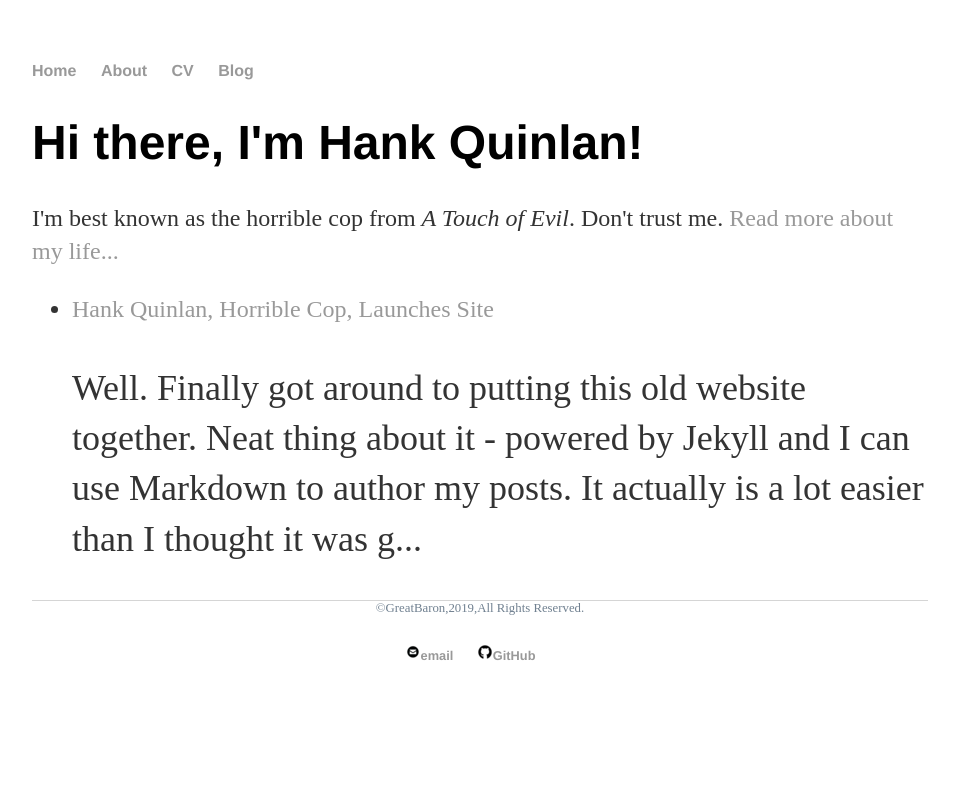
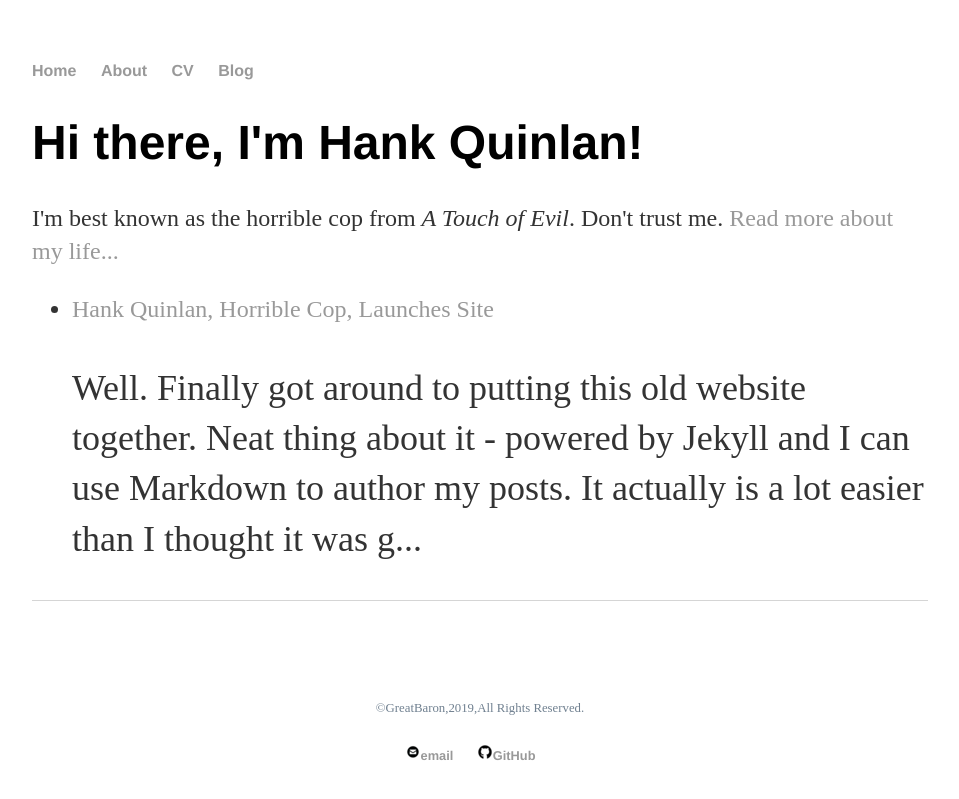
Before and after one commit to FameAndFarm/AndrewImalion.github.io, a Jekyll site: the page built from index.html, in a window 1280 px wide. Shown: the top 799 px of the page, without its empty margins (160-1119 px from the left). Built offline with Jekyll 4.4.1, drawn with Linux system fonts in a browser that asks for light colours.

Commit message:
Update default.html

```diff
--- a/_layouts/default.html
+++ b/_layouts/default.html
@@ -24,7 +24,7 @@
 </div>
 
   <footer>
-      <div class="copyrightlines" style="text-align: center;color:slategrey;font-family:'Times New Roman', Times, serif">©GreatBaron,2019,All Rights Reserved.</div><br/>
+      <div class="copyrightlines" style="text-align: center;color:slategrey;font-family:'Times New Roman', Times, serif;margin:100px 0px 0px 0px;">©GreatBaron,2019,All Rights Reserved.</div><br/>
    <ul style="text-align: center;">
    <li><a href=#><img src="{{ site.url }}/img/minicon-email_16px.png">email</a></li>
    <li><a href="https://github.com/AndrewImalion"><img src="{{ site.url }}/img/minicon-GitHub_16px.png">GitHub</a></li>
```
